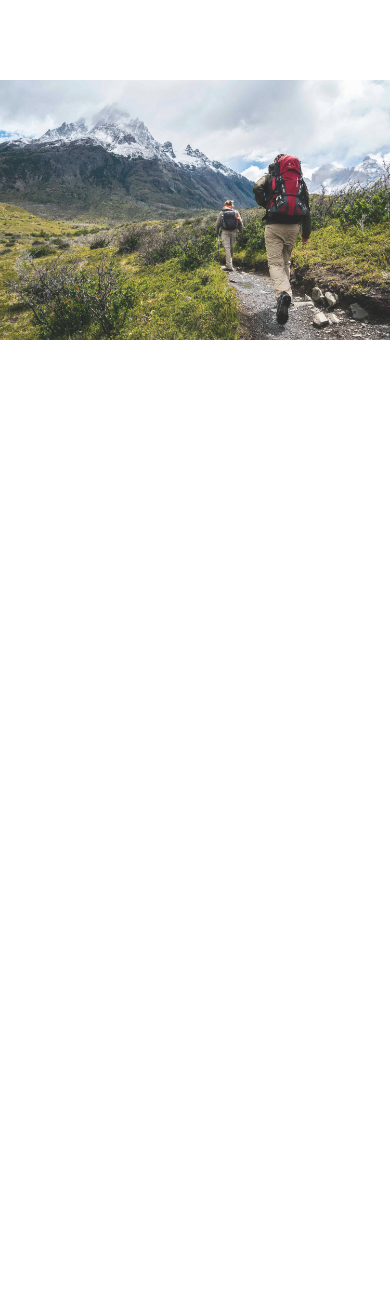
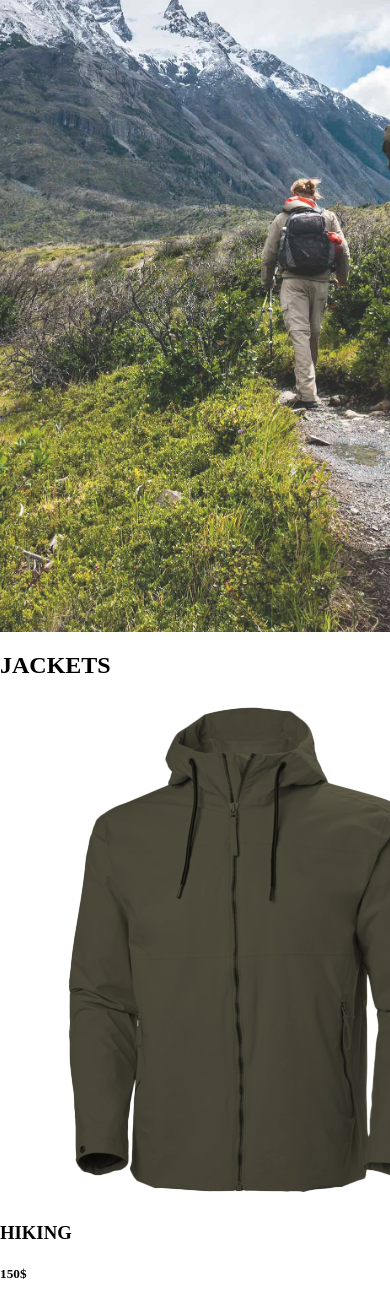
Before and after one commit to KristofferRottingen/Cross-course-prosject, a plain HTML site: page index.html in a window 390 px wide. Shown: the part 391-1695 px from the top of the page. Before the commit the page ends 1023 px from the top, so only its background shows below. Drawn offline with Linux system fonts and the light colour scheme.

Commit message:
making jacket section

```diff
--- a/css/styles.css
+++ b/css/styles.css
@@ -4,6 +4,7 @@ body {
   margin: 0;
   padding: 0;
 }
+
 .navigation {
   box-sizing: border-box;
   margin: 0;
@@ -58,7 +59,7 @@ i {
   transition: all 0.3s ease 0s;
 }
 
-section {
+.frontpage {
   background: linear-gradient(
       rgba(255, 255, 255, 0.151),
       rgba(255, 255, 255, 0.151)
@@ -66,8 +67,8 @@ section {
     url("../images/homepage.jpg");
   height: 100vh;
   padding: 0;
-  -webkit-background-size: 100%;
-  background-size: 100%;
+  -webkit-background-size: cover;
+  background-size: cover;
   background-repeat: no-repeat;
   background-position: center center;
   position: relative;
@@ -98,3 +99,9 @@ section {
   margin-top: 20px;
   display: inline-block;
 }
+
+.jackets-list {
+  background-color: #0a3641;
+  padding: 0;
+  margin: 0;
+}
--- a/index.html
+++ b/index.html
@@ -31,7 +31,7 @@
     </header>
   </body>
 
-  <section>
+  <section class="frontpage">
     <div class="pic">
       <div class="punshline">
         <h1>PUSHING THE COMFORT ZONE</h1>
@@ -39,4 +39,20 @@
       </div>
     </div>
   </section>
+  <section>
+    <div class="container">
+      <h2>JACKETS</h2>
+      <div class="row">
+        <div class="col-md-3">
+          <div class="product-top">
+            <img src="images/HIKING HERRE.png" alt="Colourd HIKING jacket" />
+          </div>
+          <div class="product-bottom-text-center">
+            <h3>HIKING</h3>
+            <h5>150$</h5>
+          </div>
+        </div>
+      </div>
+    </div>
+  </section>
 </html>
```
